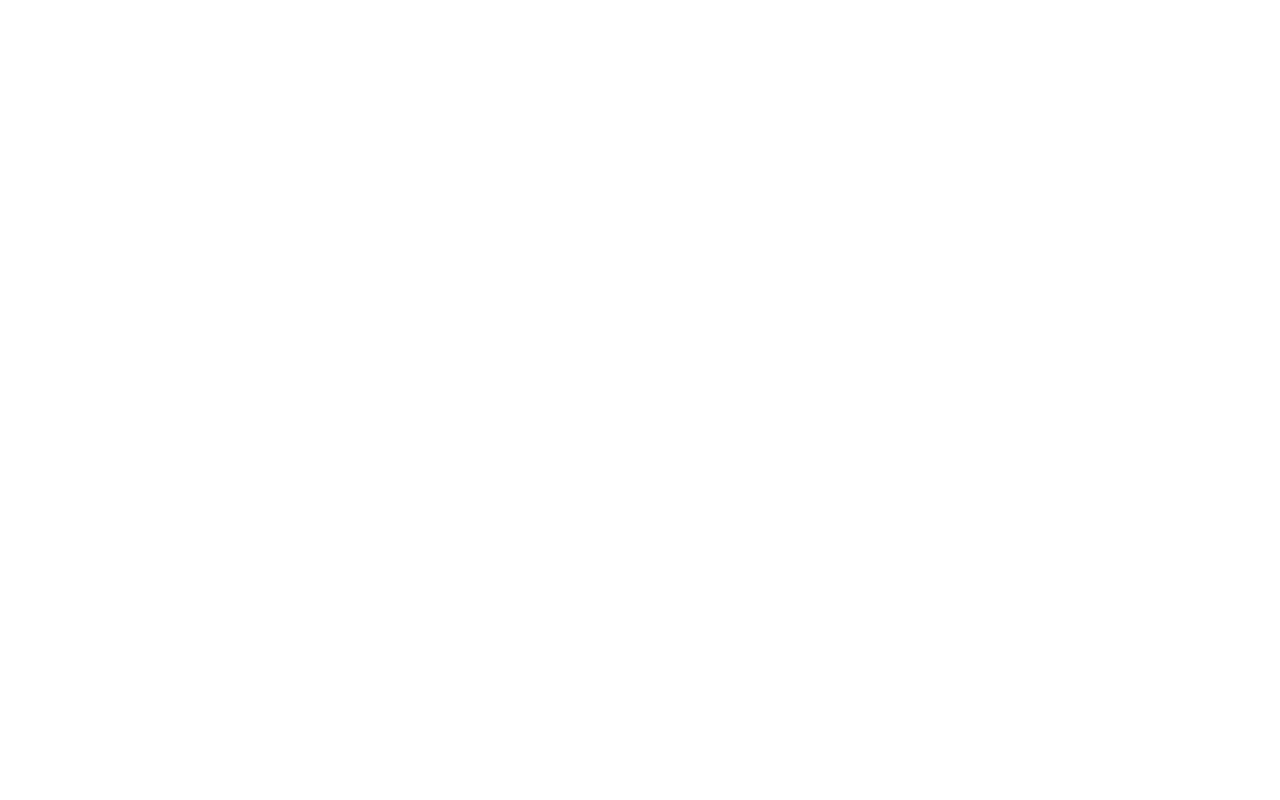
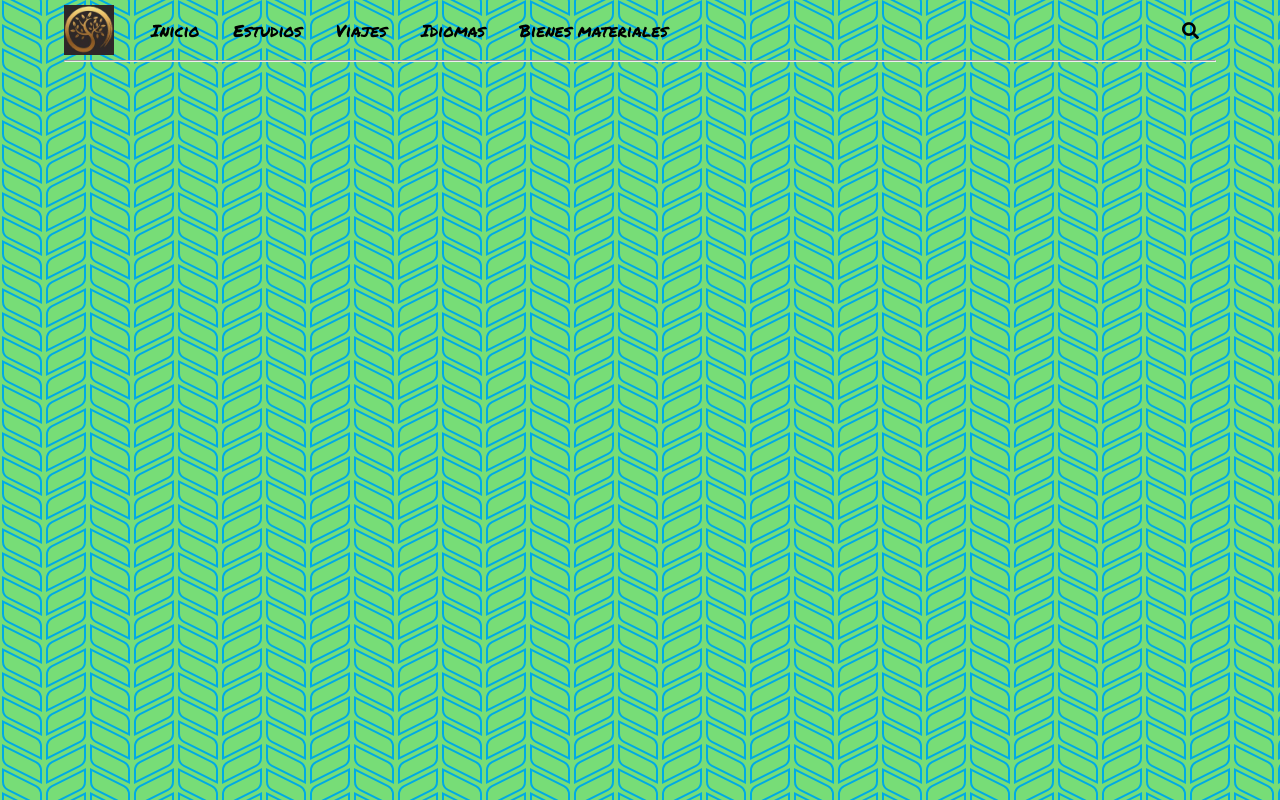
Before and after one commit to Vitoko4k/lifevi, a plain HTML site: page Link/Bienes.html in a window 1280 px wide. Drawn offline with Linux system fonts and the light colour scheme.

Commit message:
navegacion en todas las paginas lista

```diff
--- a/Link/Bienes.html
+++ b/Link/Bienes.html
@@ -0,0 +1,47 @@
+<!DOCTYPE html>
+<html lang="en">
+<head>
+    <meta charset="UTF-8">
+    <meta name="viewport" content="width=device-width, initial-scale=1.0">
+    <title>Bienes materiales</title>
+    <!-- FONT AWESOME -->
+    <link rel="stylesheet" href="https://cdnjs.cloudflare.com/ajax/libs/font-awesome/5.14.0/css/all.min.css">
+    <!-- CUSTOM CSS -->
+    <link rel="stylesheet" href="/styles.css">
+    <!-- FONT PERMANENT MARKER -->
+    <link href="https://fonts.googleapis.com/css2?family=Permanent+Marker&display=swap" rel="stylesheet">
+
+</head>
+<body>
+    <div class="container">
+        <nav class="nav-main">
+            <img src="/img/logo.jpg" alt="Lifevi logo" class="nav-brand">
+            <ul class="nav-menu">
+                <li>
+                    <a href="/index.html">Inicio</a>
+                </li>
+                <li>
+                    <a href="Estudios.html">Estudios</a>
+                </li>
+                <li>
+                    <a href="Viajes.html">Viajes</a>
+                </li>
+                <li>
+                    <a href="Idiomas.html">Idiomas</a>
+                </li>
+                <li>
+                    <a href="Bienes.html">Bienes materiales</a>
+                </li>
+            </ul>
+            <ul class="nav-menu-rigth">
+                <li>
+                    <a href="#">
+                        <i class="fas fa-search"></i>
+                    </a>
+                </li>
+            </ul>
+        </nav>
+        <hr>
+    </div>
+</body>
+</html>
```
Also changed, not shown: Link/Estudios.html (+47 -0 lines), Link/Idiomas.html (+47 -0 lines), Link/Viajes.html (+47 -0 lines), index.html (+3 -0 lines), Link/Inicio.html (added).
